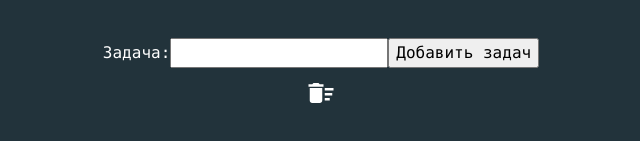
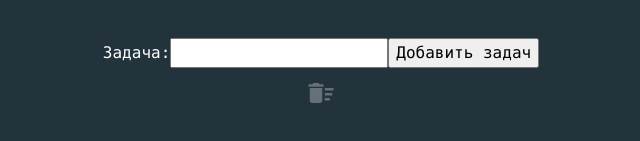
Before and after one commit to git-dmitriy/pomodoro-app, a React (Create React App) app: page / in a window 1280 px wide. Shown: the part 541-682 px from the top of the page, without its empty margins (319-959 px from the left). Built offline with nearby package versions, Linux system fonts and the light colour scheme; the HTML template or start-up script is replaced by a standard one.

Commit message:
Add active and disabled states

```diff
--- a/src/components/ui/Button.ts
+++ b/src/components/ui/Button.ts
@@ -11,12 +11,22 @@ export const Button = styled.button`
   color: white;
   background-color: transparent;
   border: none;
+  transition: background-color 0.3s, opacity 0.3s;
   cursor: pointer;
-  transition: background-color 0.3s;
 
-  &:active,
   &:hover,
   &:focus-visible {
     background-color: rgba(0, 0, 0, 0.1);
   }
+
+  &:active {
+    background-color: rgba(0, 0, 0, 0.3);
+  }
+
+  &:disabled,
+  &[disabled] {
+    cursor: default;
+    opacity: 0.3;
+    background-color: transparent;
+  }
 `;
```
